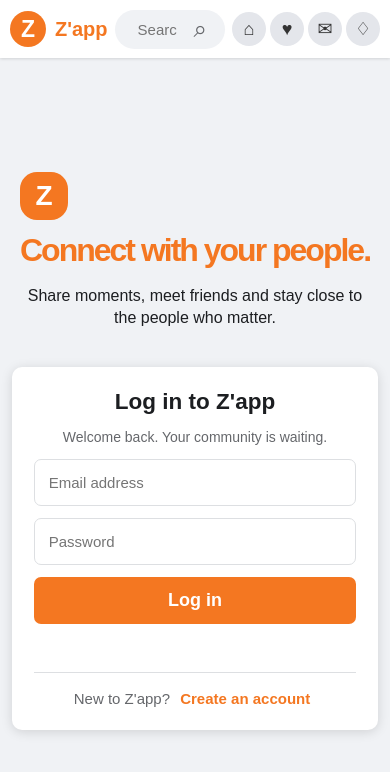
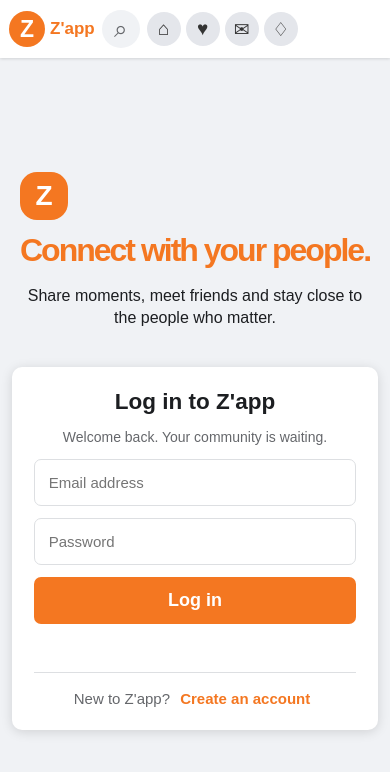
Before and after one commit to bishowkarmasagar21-afk/Z-app, a plain HTML site: page index.html in a window 390 px wide. Drawn offline with nearby package versions, Linux system fonts and the light colour scheme.

Commit message:
Keep top navigation visible and compact on mobile

```diff
--- a/styles.css
+++ b/styles.css
@@ -48,3 +48,20 @@ body[data-theme="black-ocean"] .message-friend:hover{background:#2b3945}
 body[data-theme="black-ocean"] .post-actions button{color:#d9e5ed}
 body[data-theme="black-ocean"] .theme-choice{background:#1b2229;color:#fff}
 .black-ocean-swatch{background:linear-gradient(90deg,#111820 0 48%,#168bd2 48% 76%,#fff 76%)}
+
+/* Keep the circled top navigation visible and stable on phones */
+.topbar{position:sticky;top:0;z-index:100}
+.top-actions{flex-shrink:0}
+.top-actions .icon-btn,.top-actions .logout{flex-shrink:0}
+@media(max-width:700px){
+ .topbar{display:flex;flex-wrap:nowrap;overflow-x:auto;overflow-y:hidden;scrollbar-width:none;justify-content:flex-start;gap:7px;padding:0 9px}
+ .topbar::-webkit-scrollbar{display:none}
+ .brand{flex:0 0 auto;min-width:0;gap:5px}
+ .brand b{font-size:17px}
+ .search-wrap{flex:0 0 38px;width:38px;height:38px;padding:0;justify-content:center}
+ .search-wrap input{display:none}
+ .search-wrap button{width:38px;height:38px;padding:0;flex:none}
+ .top-actions{display:flex;flex:0 0 auto;gap:5px}
+ .top-actions .icon-btn{width:34px;height:34px;font-size:19px}
+ .top-actions .logout{white-space:nowrap;padding:8px 9px}
+}
```
